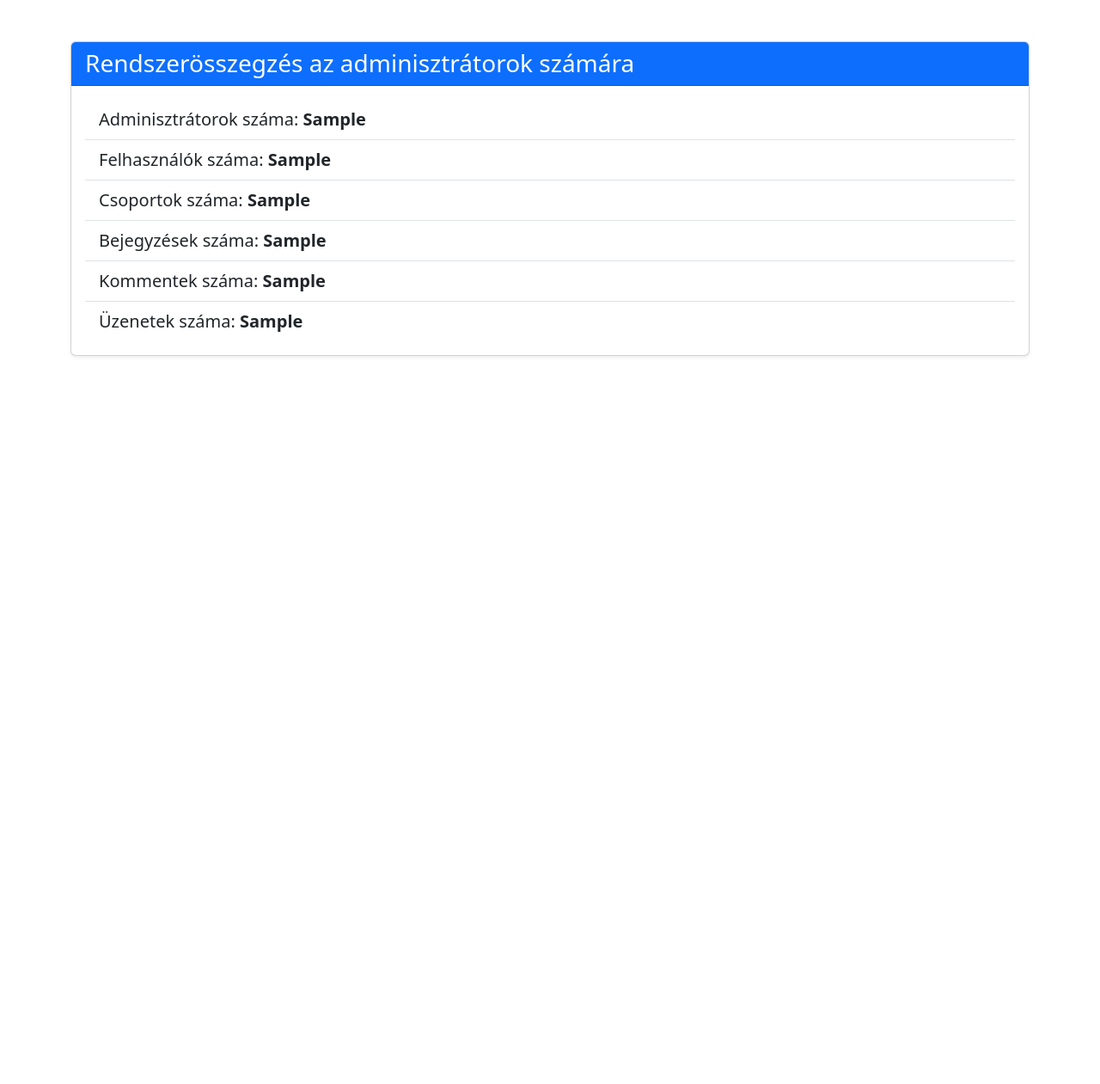
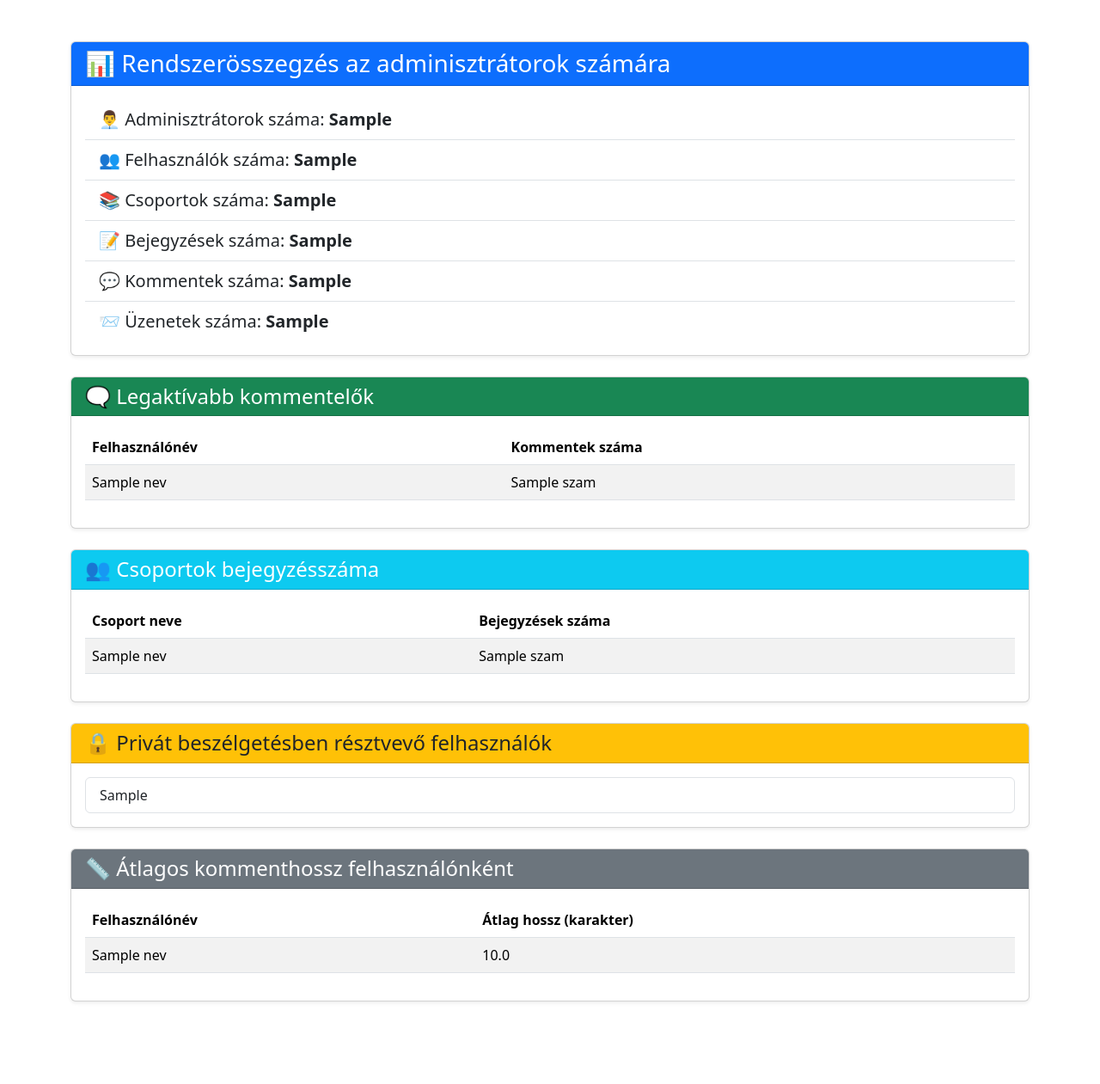
Before and after one commit to B-MaTe/link-up, a Django app: template link_up/core/templates/admin/osszegzes.html in a window 1280 px wide. Shown: the whole page at 86% size. Before the commit the page ends 415 px from the top, so only its background shows below. Run offline with Django 5.2, Linux system fonts and the light colour scheme; a user stored in the database is signed in; tables that the repository leaves empty hold one stand-in row (values such as "Sample post"); the template is opened without the code that fills it: most values are stand-ins (such as "Sample title", 1, 10 or a date in 2020).

Commit message:
admin summary

```diff
--- a/link_up/core/templates/admin/osszegzes.html
+++ b/link_up/core/templates/admin/osszegzes.html
@@ -2,19 +2,82 @@
 
 {% block content %}
 <div class="container py-5">
-        <div class="card shadow-sm">
+    <div class="card shadow-sm mb-4">
         <div class="card-header bg-primary text-white">
-                <h3 class="mb-0">Rendszerösszegzés az adminisztrátorok számára</h3>
+            <h3 class="mb-0">📊 Rendszerösszegzés az adminisztrátorok számára</h3>
         </div>
         <div class="card-body">
             <ul class="list-group list-group-flush fs-5">
-                    <li class="list-group-item">Adminisztrátorok száma: <strong>{{ adminok_szama }}</strong></li>
-                    <li class="list-group-item">Felhasználók száma: <strong>{{ felhasznalok_szama }}</strong></li>
-                    <li class="list-group-item">Csoportok száma: <strong>{{ csoportok_szama }}</strong></li>
-                    <li class="list-group-item">Bejegyzések száma: <strong>{{ bejegyzesek_szama }}</strong></li>
-                    <li class="list-group-item">Kommentek száma: <strong>{{ kommentek_szama }}</strong></li>
-                    <li class="list-group-item">Üzenetek száma: <strong>{{ uzenetek_szama }}</strong></li>
+                <li class="list-group-item">👨‍💼 Adminisztrátorok száma: <strong>{{ adminok_szama }}</strong></li>
+                <li class="list-group-item">👥 Felhasználók száma: <strong>{{ felhasznalok_szama }}</strong></li>
+                <li class="list-group-item">📚 Csoportok száma: <strong>{{ csoportok_szama }}</strong></li>
+                <li class="list-group-item">📝 Bejegyzések száma: <strong>{{ bejegyzesek_szama }}</strong></li>
+                <li class="list-group-item">💬 Kommentek száma: <strong>{{ kommentek_szama }}</strong></li>
+                <li class="list-group-item">📨 Üzenetek száma: <strong>{{ uzenetek_szama }}</strong></li>
             </ul>
+        </div>
+    </div>
+
+    <div class="card shadow-sm mb-4">
+        <div class="card-header bg-success text-white">
+            <h4 class="mb-0">🗨️ Legaktívabb kommentelők</h4>
+        </div>
+        <div class="card-body">
+            <table class="table table-striped">
+                <thead><tr><th>Felhasználónév</th><th>Kommentek száma</th></tr></thead>
+                <tbody>
+                    {% for nev, szam in komment_aktivitas %}
+                    <tr><td>{{ nev }}</td><td>{{ szam }}</td></tr>
+                    {% endfor %}
+                </tbody>
+            </table>
+        </div>
+    </div>
+
+    <div class="card shadow-sm mb-4">
+        <div class="card-header bg-info text-white">
+            <h4 class="mb-0">👥 Csoportok bejegyzésszáma</h4>
+        </div>
+        <div class="card-body">
+            <table class="table table-striped">
+                <thead><tr><th>Csoport neve</th><th>Bejegyzések száma</th></tr></thead>
+                <tbody>
+                    {% for nev, szam in csoport_bejegyzesek %}
+                    <tr><td>{{ nev }}</td><td>{{ szam }}</td></tr>
+                    {% endfor %}
+                </tbody>
+            </table>
+        </div>
+    </div>
+
+    <div class="card shadow-sm mb-4">
+        <div class="card-header bg-warning text-dark">
+            <h4 class="mb-0">🔒 Privát beszélgetésben résztvevő felhasználók</h4>
+        </div>
+        <div class="card-body">
+            <ul class="list-group">
+                {% for felhasznalo in privat_felhasznalok %}
+                <li class="list-group-item">{{ felhasznalo.0 }}</li>
+                {% empty %}
+                <li class="list-group-item">Nincs ilyen felhasználó.</li>
+                {% endfor %}
+            </ul>
+        </div>
+    </div>
+
+    <div class="card shadow-sm mb-5">
+        <div class="card-header bg-secondary text-white">
+            <h4 class="mb-0">📏 Átlagos kommenthossz felhasználónként</h4>
+        </div>
+        <div class="card-body">
+            <table class="table table-striped">
+                <thead><tr><th>Felhasználónév</th><th>Átlag hossz (karakter)</th></tr></thead>
+                <tbody>
+                    {% for nev, atlag in komment_hossz %}
+                    <tr><td>{{ nev }}</td><td>{{ atlag|floatformat:1 }}</td></tr>
+                    {% endfor %}
+                </tbody>
+            </table>
         </div>
     </div>
 </div>
```
Also changed, not shown: link_up/core/admin_views.py (+43 -0 lines). Lines whose indentation alone changed are shown as unchanged.
